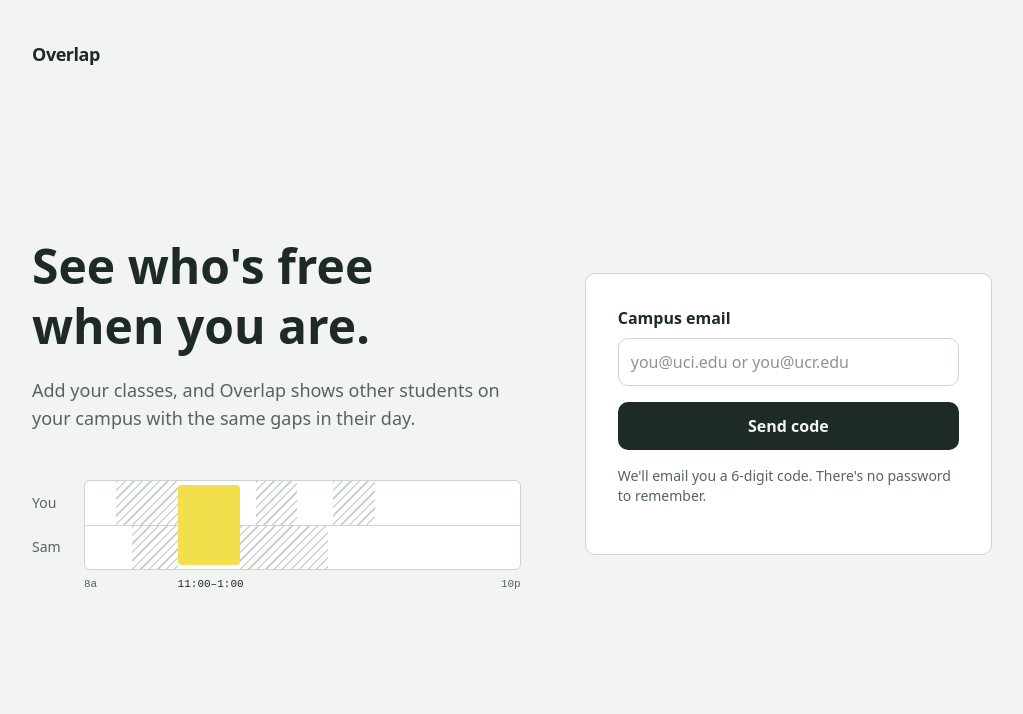
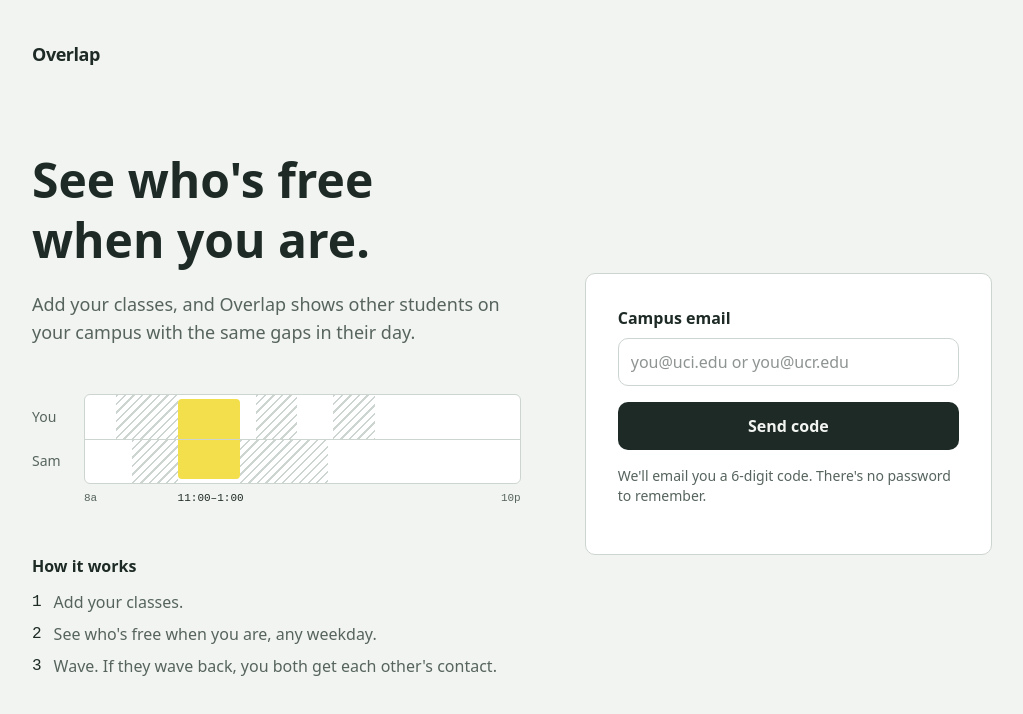
Before and after one commit to christianh-9/overlap, a React (Vite) app in the folder web/: page /sign-in in a window 1280 px wide. Shown: the top 714 px of the page, without its empty margins (128-1151 px from the left). Built offline with nearby package versions, Linux system fonts and the light colour scheme; no server answers; a web font is replaced by a local one; what openapi-fetch would draw is missing.

Commit message:
feat: explain how overlap works on sign-in

```diff
--- a/web/src/pages/SignIn.tsx
+++ b/web/src/pages/SignIn.tsx
@@ -99,6 +99,7 @@ export default function SignIn() {
             Add your classes, and Overlap shows other students on your campus with the same gaps in their day.
           </p>
           <DayPreview />
+          <HowItWorks className="mt-12 hidden lg:flex" />
         </section>
 
         <div className="mt-10 lg:mt-0 lg:rounded-card lg:border lg:border-rule lg:bg-card lg:p-8">
@@ -185,7 +186,33 @@ export default function SignIn() {
           </div>
         </div>
       </div>
+
+      {!sentTo && <HowItWorks className="mt-10 flex lg:hidden" />}
     </div>
+  )
+}
+
+const STEPS = [
+  'Add your classes.',
+  "See who's free when you are, any weekday.",
+  "Wave. If they wave back, you both get each other's contact.",
+]
+
+function HowItWorks({ className }: { className: string }) {
+  return (
+    <section aria-labelledby="how-heading" className={`flex-col gap-3 ${className}`}>
+      <h2 id="how-heading" className="font-bold">
+        How it works
+      </h2>
+      <ol className="flex flex-col gap-2 text-moss">
+        {STEPS.map((step, index) => (
+          <li key={step} className="flex gap-3">
+            <span className="font-mono text-ink">{index + 1}</span>
+            {step}
+          </li>
+        ))}
+      </ol>
+    </section>
   )
 }
 
```
